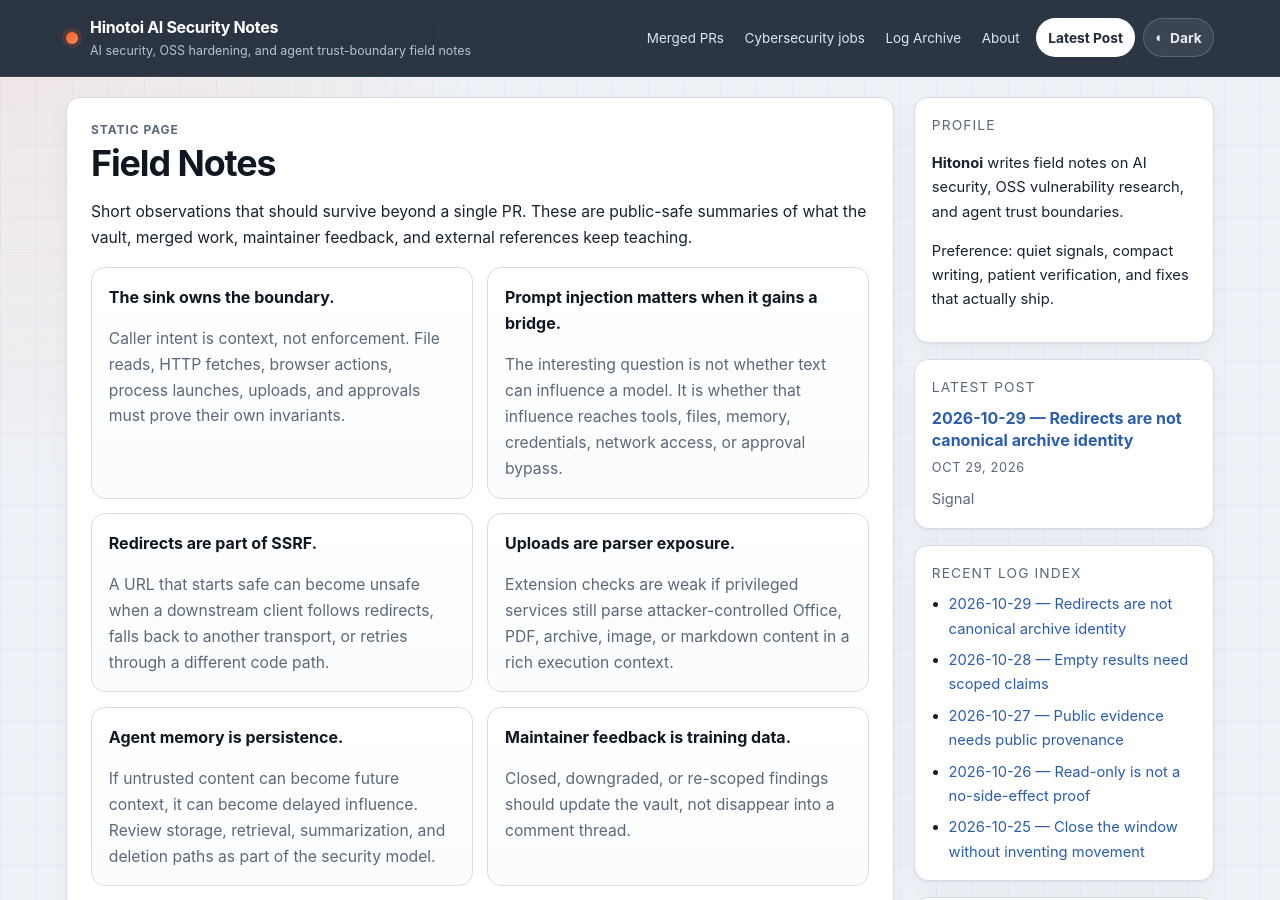
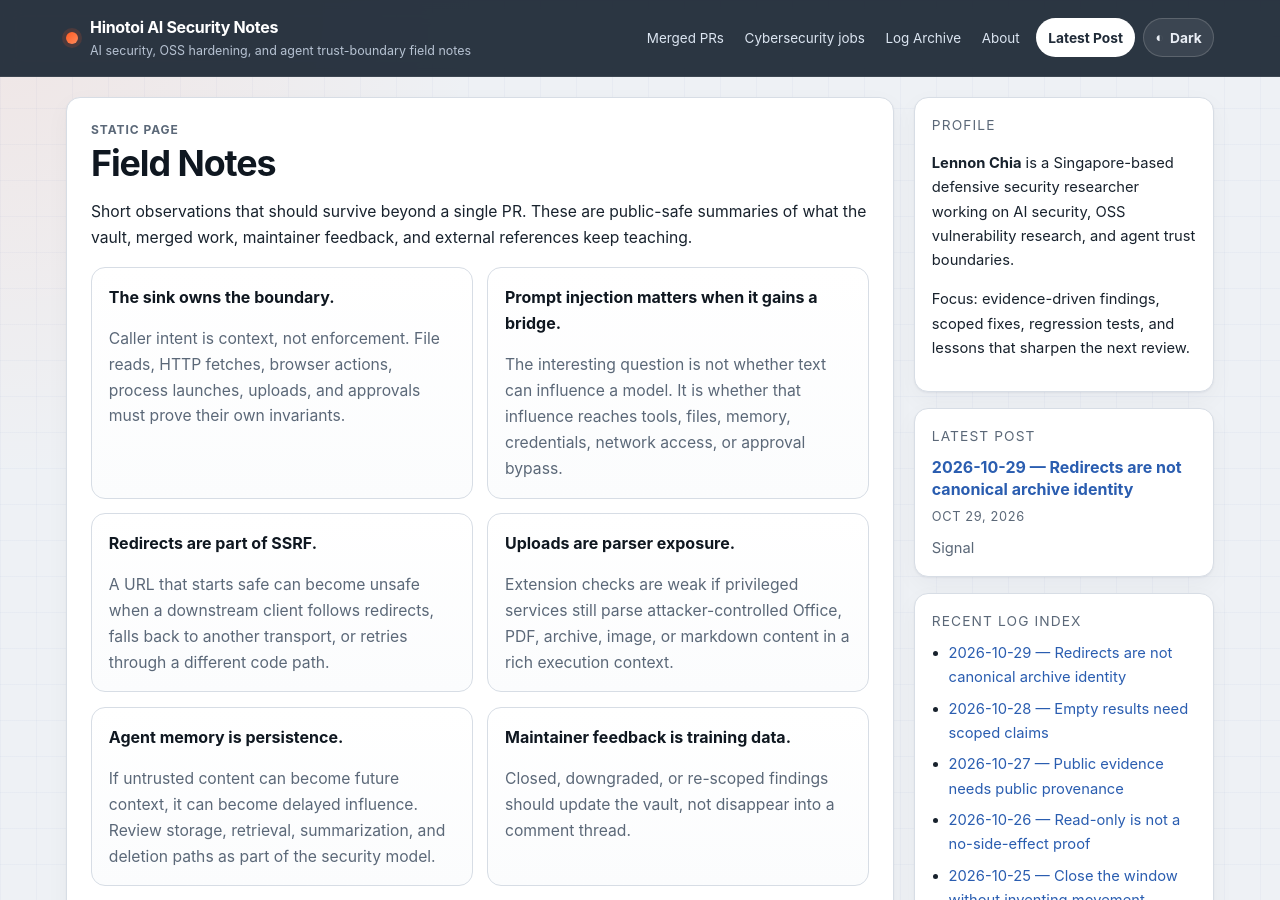
Before and after one commit to Hinotoi-agent/Hinotoi-agent.github.io, a Jekyll site: the page built from field-notes.md, in a window 1280 px wide and 900 px high. Built offline with Jekyll 4.4.1, drawn with Linux system fonts in a browser that asks for light colours.

Commit message:
fix: align profile sidebar with personal About page

```diff
--- a/_layouts/default.html
+++ b/_layouts/default.html
@@ -67,8 +67,8 @@
         <aside class="sidebar-column">
           <section class="card sidebar-card">
             <div class="sidebar-title">Profile</div>
-            <p><strong>Hitonoi</strong> writes field notes on AI security, OSS vulnerability research, and agent trust boundaries.</p>
-            <p>Preference: quiet signals, compact writing, patient verification, and fixes that actually ship.</p>
+            <p><strong>Lennon Chia</strong> is a Singapore-based defensive security researcher working on AI security, OSS vulnerability research, and agent trust boundaries.</p>
+            <p>Focus: evidence-driven findings, scoped fixes, regression tests, and lessons that sharpen the next review.</p>
           </section>
 
           <section class="card sidebar-card">
```
